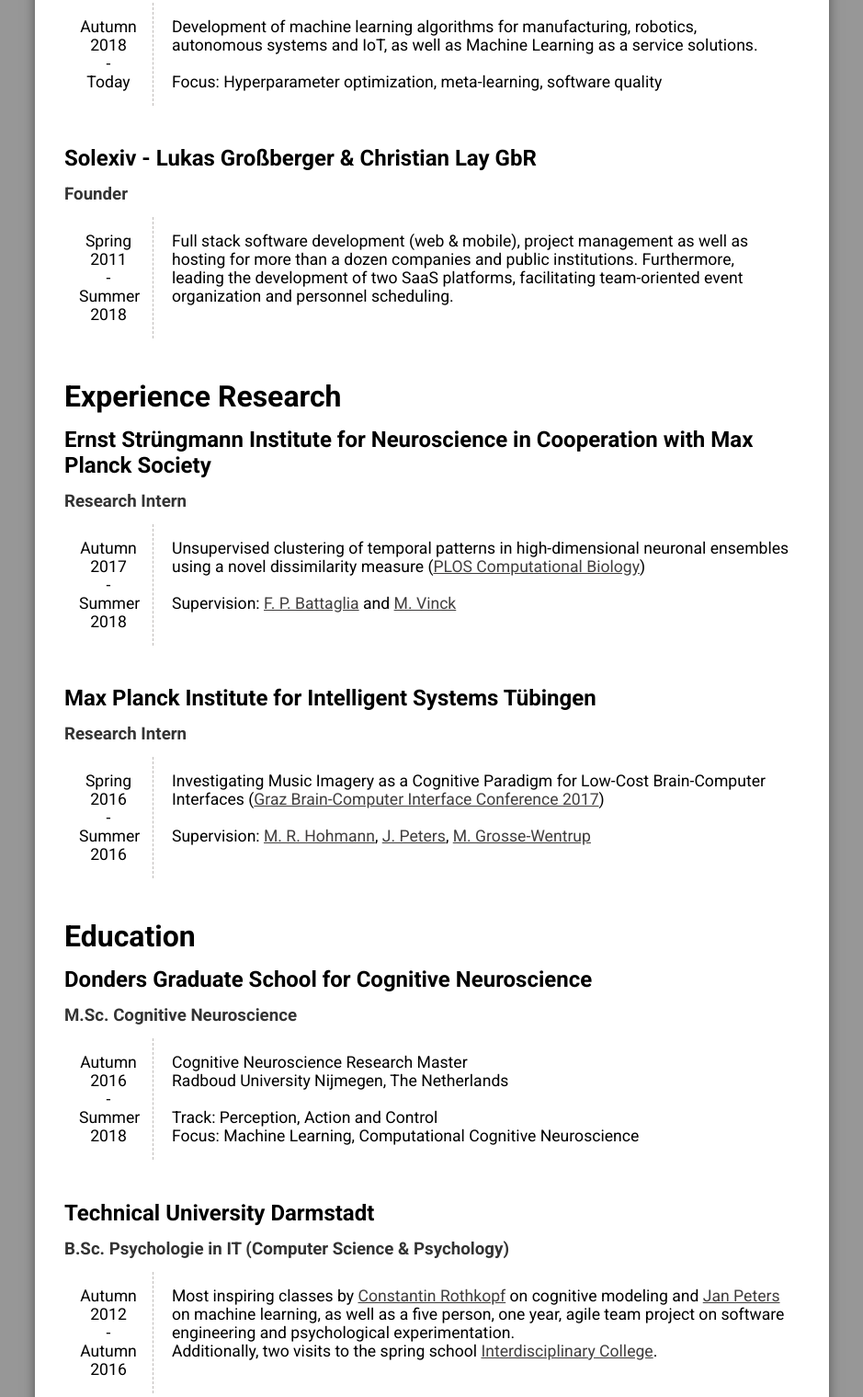
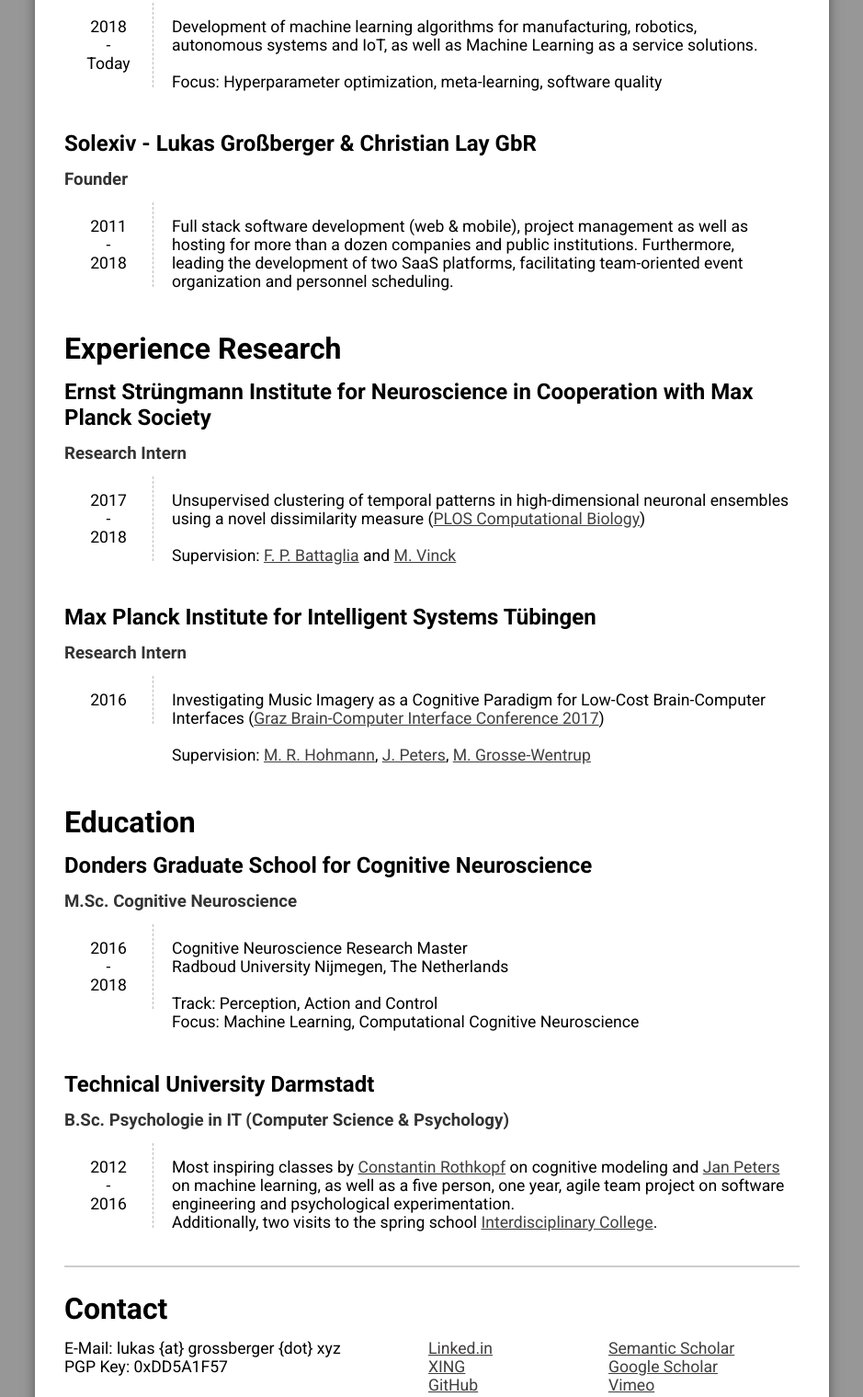
Before and after one commit to LGro/LGro.github.io, a plain HTML site: page index.html in a window 1280 px wide. Shown: the part 503-2022 px from the top of the page at 92% size, without its empty margins (170-1109 px from the left). Drawn offline with Linux system fonts and the light colour scheme.

Commit message:
generalize to years and remove seasons

```diff
--- a/index.html
+++ b/index.html
@@ -10,7 +10,8 @@
 	<meta name="robots" content="index,follow">
 	<meta name="author" content="Lukas Großberger">
 	<meta name="description" content="Personal Website of Lukas Großberger">
-	<meta name="keywords" content="Lukas, Großberger, Grossberger, Darmstadt, Gelnhausen, Cognitive Science, Artificial Intelligence, Psychology, Computer Science, Solexiv, brain-computer interface, bci, PLANOVENT, Deep Learning, Machine Learning, GBCIC2017, GBCI, ESI, Ernst Strüngmann Institute, Frankfurt, Donders, Radboud, SPOTDis, SPOTDist, BOSCH, BCAI, CCNeuro, uncertainty">
+	<meta name="keywords"
+		content="Lukas, Großberger, Grossberger, Darmstadt, Gelnhausen, Cognitive Science, Artificial Intelligence, Psychology, Computer Science, Solexiv, brain-computer interface, bci, PLANOVENT, Deep Learning, Machine Learning, GBCIC2017, GBCI, ESI, Ernst Strüngmann Institute, Frankfurt, Donders, Radboud, SPOTDis, SPOTDist, BOSCH, BCAI, CCNeuro, uncertainty">
 
 	<title>Lukas Großberger</title>
 
@@ -23,9 +24,14 @@
 		<h1 id="home">Lukas Großberger</h1>
 		<p id="avatar"><img src="img/lukas_grossberger.jpg"></p>
 		<p id="intro">
-			I am a machine learning research engineer, trained in computational cognitive neuroscience, with an entrepreneurial background, who enjoys solving complex problems in interdisciplinary and international teams.<br>
-			When I am not working on machine-learning algorithms, checking out new technology or building quality software, you will find me enjoying music that I play, listen or dance to, as well as cooking and eating tasty treats.<br>
-			Being a person with a variety of interests, I always look for possibilities to contribute my skills and discover new perspectives.<br>
+			I am a machine learning research engineer, trained in computational cognitive neuroscience, with an
+			entrepreneurial background, who enjoys solving complex problems in interdisciplinary and international
+			teams.<br>
+			When I am not working on machine-learning algorithms, checking out new technology or building quality
+			software, you will find me enjoying music that I play, listen or dance to, as well as cooking and eating
+			tasty treats.<br>
+			Being a person with a variety of interests, I always look for possibilities to contribute my skills and
+			discover new perspectives.<br>
 			<br>
 			Feel free to <a href="#contact">contact me</a>, I'm looking forward to it.
 		</p>
@@ -38,24 +44,27 @@
 		<h2>Bosch Center for Artificial Intelligence</h2>
 		<h3>Machine Learning Research Engineer</h3>
 		<p class="time">
-			<span>Autumn 2018</span>
+			<span>2018</span>
 			<span>-</span>
 			<span>Today</span>
 		</p>
 		<p>
-			Development of machine learning algorithms for manufacturing, robotics, autonomous systems and IoT, as well as Machine Learning as a service solutions.<br><br>
+			Development of machine learning algorithms for manufacturing, robotics, autonomous systems and IoT, as well
+			as Machine Learning as a service solutions.<br><br>
 			Focus: Hyperparameter optimization, meta-learning, software quality
 		<p>
 
 		<h2>Solexiv - Lukas Großberger &amp; Christian Lay GbR</h2>
 		<h3>Founder</h3>
 		<p class="time">
-			<span>Spring 2011</span>
+			<span>2011</span>
 			<span>-</span>
-			<span>Summer 2018</span>
+			<span>2018</span>
 		</p>
 		<p>
-			Full stack software development (web &amp; mobile), project management as well as hosting for more than a dozen companies and public institutions. Furthermore, leading the development of two SaaS platforms, facilitating team-oriented event organization and personnel scheduling.
+			Full stack software development (web &amp; mobile), project management as well as hosting for more than a
+			dozen companies and public institutions. Furthermore, leading the development of two SaaS platforms,
+			facilitating team-oriented event organization and personnel scheduling.
 		<p>
 
 
@@ -64,27 +73,31 @@
 		<h2>Ernst Strüngmann Institute for Neuroscience in Cooperation with Max Planck Society</h2>
 		<h3>Research Intern</h3>
 		<p class="time">
-			<span>Autumn 2017</span>
+			<span>2017</span>
 			<span>-</span>
-			<span>Summer 2018</span>
+			<span>2018</span>
 		</p>
 		<p>
-			Unsupervised clustering of temporal patterns in high-dimensional neuronal ensembles using a novel dissimilarity measure (<a href="https://doi.org/10.1371/journal.pcbi.1006283" target="_blank">PLOS Computational Biology</a>)
+			Unsupervised clustering of temporal patterns in high-dimensional neuronal ensembles using a novel
+			dissimilarity measure (<a href="https://doi.org/10.1371/journal.pcbi.1006283" target="_blank">PLOS
+				Computational Biology</a>)
 			<br><br>
-			Supervision: <a href="http://www.ru.nl/english/people/battaglia-f/" target="_blank">F. P. Battaglia</a> and <a href="https://www.esi-frankfurt.de/people/martinvinck/" target="_blank">M. Vinck</a><br>
+			Supervision: <a href="http://www.ru.nl/english/people/battaglia-f/" target="_blank">F. P. Battaglia</a> and
+			<a href="https://www.esi-frankfurt.de/people/martinvinck/" target="_blank">M. Vinck</a><br>
 		</p>
 
 		<h2>Max Planck Institute for Intelligent Systems Tübingen</h2>
 		<h3>Research Intern</h3>
 		<p class="time">
-			<span>Spring 2016</span>
-			<span>-</span>
-			<span>Summer 2016</span>
+			<span>2016</span>
 		</p>
 		<p>
 			Investigating Music Imagery as a Cognitive Paradigm for Low-Cost Brain-Computer Interfaces
-			(<a href="https://doi.org/10.3217/978-3-85125-533-1-30" target="_blank">Graz Brain-Computer Interface Conference 2017</a>)<br><br>
-			Supervision: <a href="https://ei.is.tuebingen.mpg.de/person/mhohmann/" target="_blank">M. R. Hohmann</a>, <a href="http://jan-peters.net/" target="_blank">J. Peters</a>, <a href="https://ei.is.tuebingen.mpg.de/person/moritzgw/" target="_blank">M. Grosse-Wentrup</a><br>
+			(<a href="https://doi.org/10.3217/978-3-85125-533-1-30" target="_blank">Graz Brain-Computer Interface
+				Conference 2017</a>)<br><br>
+			Supervision: <a href="https://ei.is.tuebingen.mpg.de/person/mhohmann/" target="_blank">M. R. Hohmann</a>, <a
+				href="http://jan-peters.net/" target="_blank">J. Peters</a>, <a
+				href="https://ei.is.tuebingen.mpg.de/person/moritzgw/" target="_blank">M. Grosse-Wentrup</a><br>
 		</p>
 
 
@@ -93,9 +106,9 @@
 		<h2>Donders Graduate School for Cognitive Neuroscience</h2>
 		<h3>M.Sc. Cognitive Neuroscience</h3>
 		<p class="time">
-			<span>Autumn 2016</span>
+			<span>2016</span>
 			<span>-</span>
-			<span>Summer 2018</span>
+			<span>2018</span>
 		</p>
 		<p>
 			Cognitive Neuroscience Research Master<br>
@@ -107,13 +120,18 @@
 		<h2>Technical University Darmstadt</h2>
 		<h3>B.Sc. Psychologie in IT (Computer Science &amp; Psychology)</h3>
 		<p class="time">
-			<span>Autumn 2012</span>
+			<span>2012</span>
 			<span>-</span>
-			<span>Autumn 2016</span>
+			<span>2016</span>
 		</p>
 		<p>
-			Most inspiring classes by <a href="http://www.pip.tu-darmstadt.de/ag_pip/members_1/constantin_a___rothkopf_1/publications.en.jsp" target="_blank">Constantin Rothkopf</a> on cognitive modeling and <a href="http://jan-peters.net/" target="_blank">Jan Peters</a> on machine learning, as well as a five person, one year, agile team project on software engineering and psychological experimentation.<br>
-			Additionally, two visits to the spring school <a href="http://interdisciplinary-college.de/" target="_blank">Interdisciplinary College</a>.
+			Most inspiring classes by <a
+				href="http://www.pip.tu-darmstadt.de/ag_pip/members_1/constantin_a___rothkopf_1/publications.en.jsp"
+				target="_blank">Constantin Rothkopf</a> on cognitive modeling and <a href="http://jan-peters.net/"
+				target="_blank">Jan Peters</a> on machine learning, as well as a five person, one year, agile team
+			project on software engineering and psychological experimentation.<br>
+			Additionally, two visits to the spring school <a href="http://interdisciplinary-college.de/"
+				target="_blank">Interdisciplinary College</a>.
 		</p>
 
 
@@ -130,7 +148,8 @@
 			<a href="https://github.com/LGro" target="_blank">GitHub</a><br>
 		</p>
 		<p class="col-25">
-			<a href="https://www.semanticscholar.org/author/Lukas-Gro%C3%9Fberger/51453144" target="_blank">Semantic Scholar</a><br>
+			<a href="https://www.semanticscholar.org/author/Lukas-Gro%C3%9Fberger/51453144" target="_blank">Semantic
+				Scholar</a><br>
 			<a href="https://scholar.google.de/citations?user=CAA5zEIAAAAJ" target="_blank">Google Scholar</a><br>
 			<a href="https://www.vimeo.com/grossberger" target="_blank">Vimeo</a><br>
 		</p>
```
